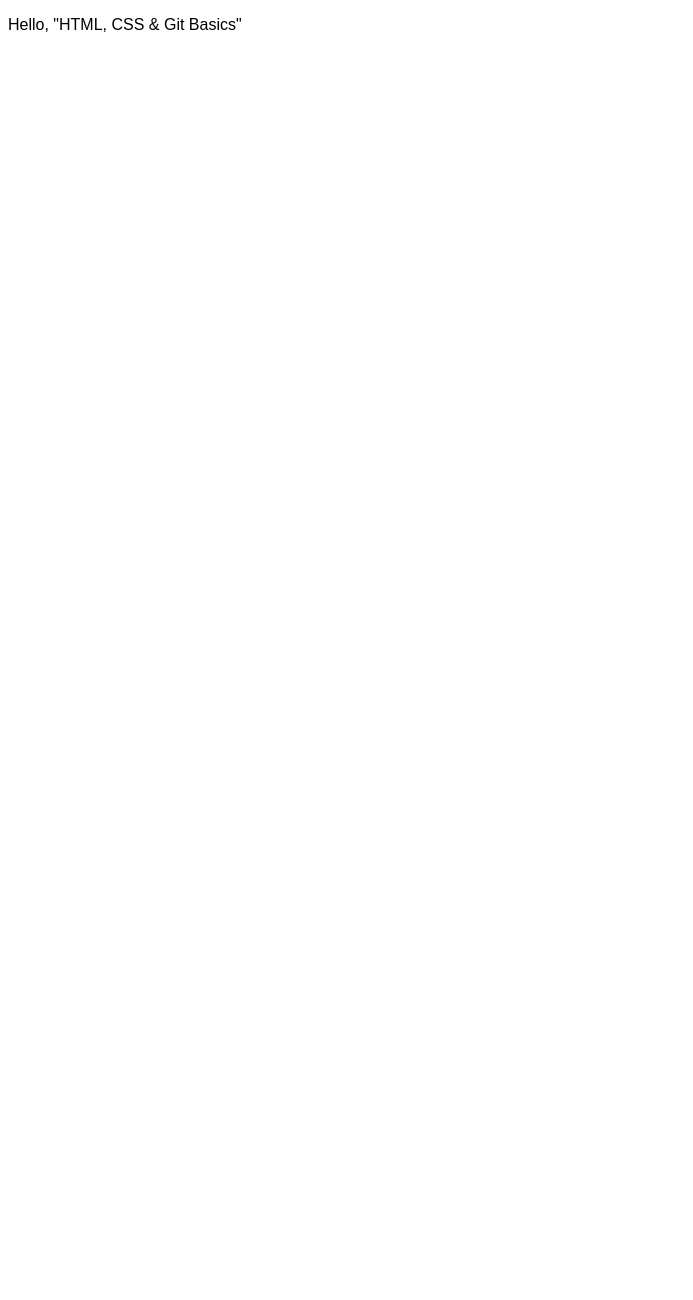
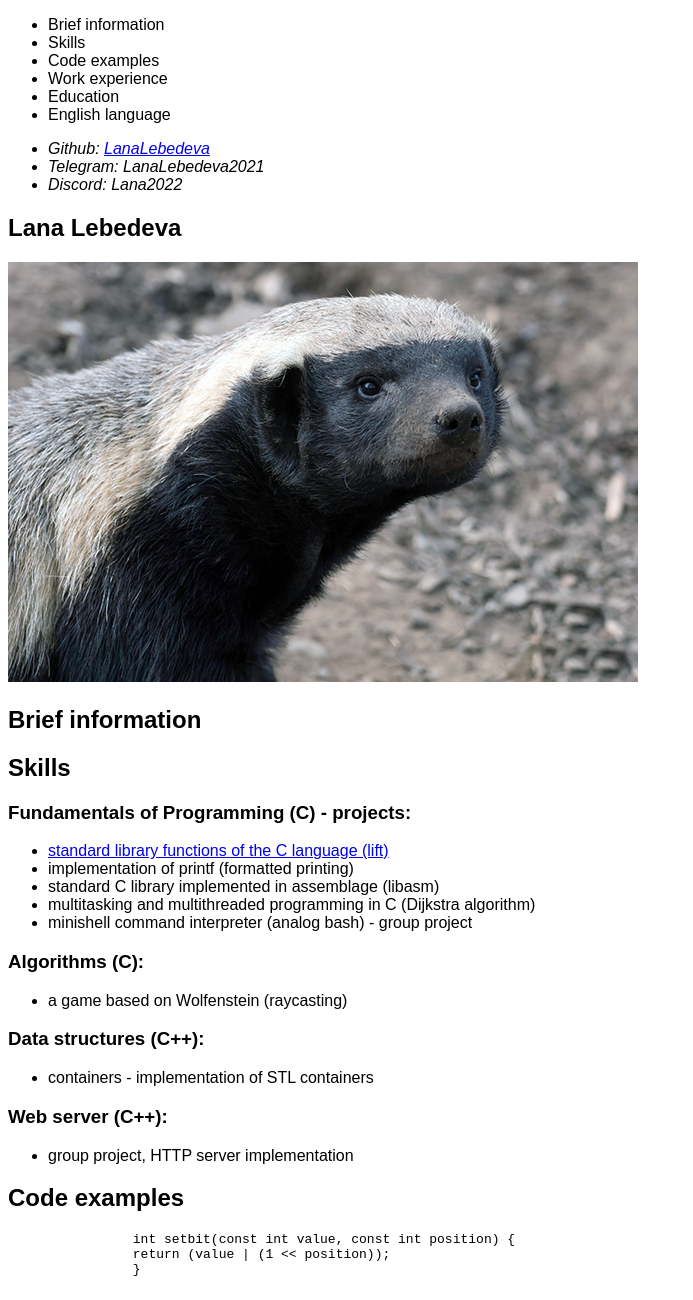
Before and after one commit to LanaLebedeva/rsschool-cv, a plain HTML site: page index.html in a window 1280 px wide. Shown: the top 1300 px of the page, without its empty margins (0-693 px from the left). Before the commit the page ends 800 px from the top, so only its background shows below. Drawn offline with Linux system fonts and the light colour scheme.

Commit message:
feat: add tagged data to html file

```diff
--- a/index.html
+++ b/index.html
@@ -2,10 +2,116 @@
 <html lang="en">
 <head>
     <meta charset="UTF-8">
-    <title>CV#2. HTML, CSS & Git Basics</title>
+    <meta name="description" content="CV junior developer(Android: Kotlin, Frontend: JavaScript">
+    <meta name="keywords" content="JavaScript, Android, Kotlin">
+    <title>CV</title>
     <link rel="stylesheet" href="style.css">
 </head>
 <body>
-    <p>Hello, "HTML, CSS & Git Basics"</p>
+<header>
+    <nav>
+        <ul>
+            <li>Brief information</li>
+            <li>Skills</li>
+            <li>Code examples</li>
+            <li>Work experience</li>
+            <li>Education</li>
+            <li>English language</li>
+        </ul>
+    </nav>
+</header>
+<aside>
+    <address>
+        <nav>
+            <ul>
+                <li>Github: <a href="github.com/LanaLebedeva">LanaLebedeva</a></li>
+                <li>Telegram: LanaLebedeva2021</li>
+                <li>Discord: Lana2022</li>
+            </ul>
+        </nav>
+    </address>
+</aside>
+<main>
+    <section id="About">
+        <h1>Lana Lebedeva</h1>
+        <img src="medoed.jpg" alt="Avatar">
+    </section>
+    <section id="Brief information">
+        <h2>Brief information</h2>
+    </section>
+    <section id="Skills">
+        <h2>Skills</h2>
+        <article>
+            <h3>Fundamentals of Programming (C) - projects:</h3>
+            <ul>
+                <li><a href="https://github.com/LanaLebedeva/standart">standard library functions of the C language
+                    (lift)</a></li>
+                <li>implementation of printf (formatted printing)</li>
+                <li>standard C library implemented in assemblage (libasm)</li>
+                <li>multitasking and multithreaded programming in C (Dijkstra algorithm)</li>
+                <li>minishell command interpreter (analog bash) - group project</li>
+            </ul>
+        </article>
+        <article>
+            <h3>Algorithms (C):</h3>
+            <ul>
+                <li>a game based on Wolfenstein (raycasting)</li>
+            </ul>
+        </article>
+        <article>
+            <h3>Data structures (C++):</h3>
+            <ul>
+                <li>containers - implementation of STL containers</li>
+            </ul>
+        </article>
+        <article>
+            <h3>Web server (C++):</h3>
+            <ul>
+                <li>group project, HTTP server implementation</li>
+            </ul>
+        </article>
+    </section>
+    <section id="Code examples">
+        <h2>Code examples</h2>
+        <code>
+            <pre>
+                int setbit(const int value, const int position) {
+                return (value | (1 << position));
+                }
+            </pre>
+        </code>
+    </section>
+    <section id="Work experience">
+        <h2>Work experience</h2>
+        <h3> Sberbank JSC (DIT SIB) - internship</h3>
+        <p>25.10.2021 - 25.04.2022</p>
+        <p>Trainee Engineer (Android, Kotlin)</p>
+        <ul>
+            <li>MVP, MVVM, principles of Pure Architecture</li>
+            <li>Ok http, Upgrade 2</li>
+            <li>Picasso, Slide</li>
+        </ul>
+    </section>
+    <section id="Education">
+        <h2>Education</h2>
+        <h3><a href="https://42.fr/en/homepage/">Ecole 42(Paris) - Sber 21(Moskow)</a></h3>
+        <p>October 28, 2020 to the present.</p>
+        <h3>State University - Higher School of Economics</h3>
+        <p>Diploma with honors, 2004</p>
+        <p>Strategic Management (Master's degree)</p>
+    </section>
+    <section id="English language">
+        <h2>English language</h2>
+        <p>pre-intermediate</p>
+    </section>
+</main>
+<footer>
+    <div>
+        <li><span>&copy 2022</span> <a href="github.com/LanaLebedeva">LanaLebedeva</a>
+            <img src="logo.png" alt="Logo The Rolling Scopes">
+            <a href="https://rs.school/js/">The Rolling Scopes School</a>
+        </li>
+    </div>
+</footer>
 </body>
 </html>
```
